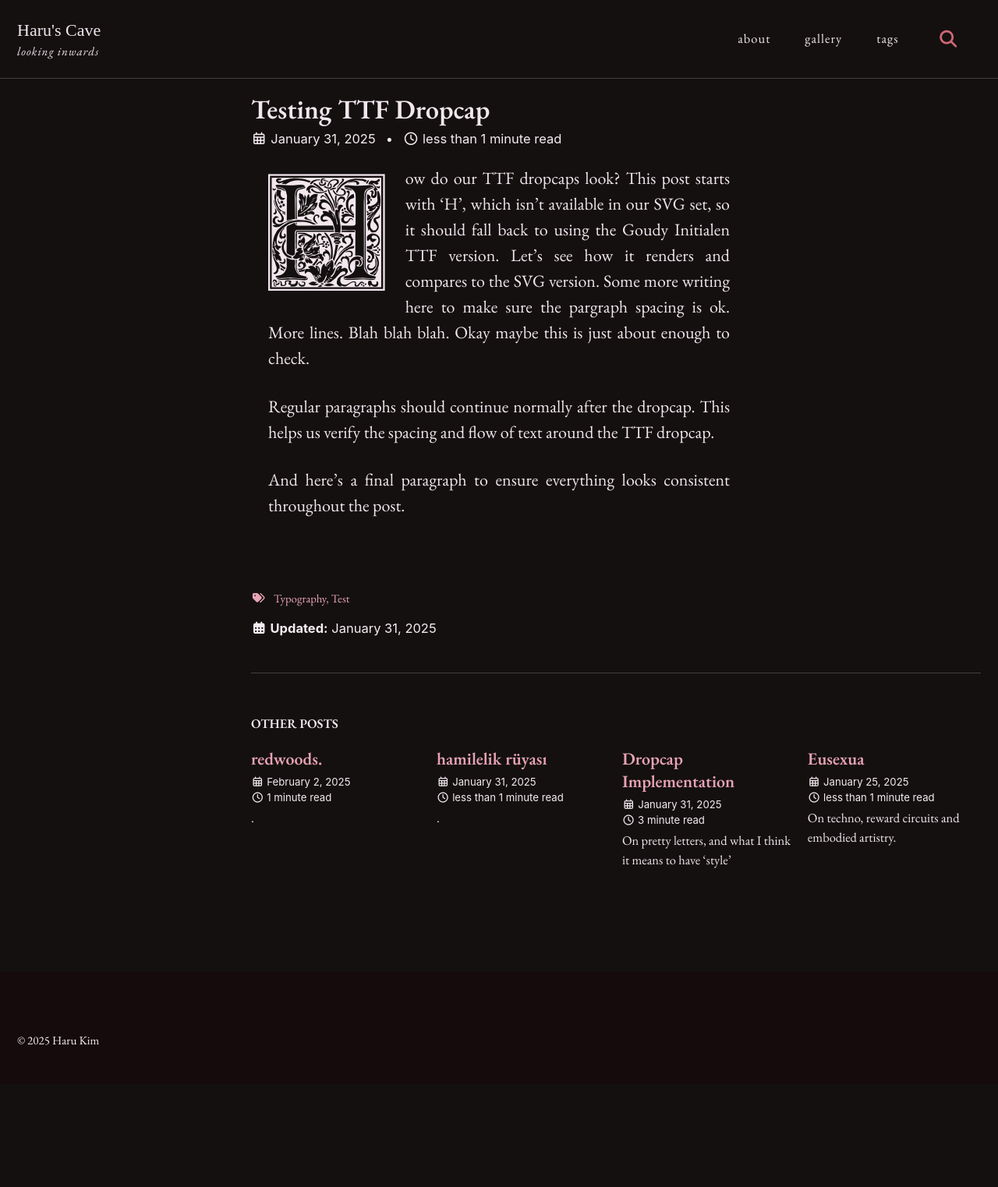
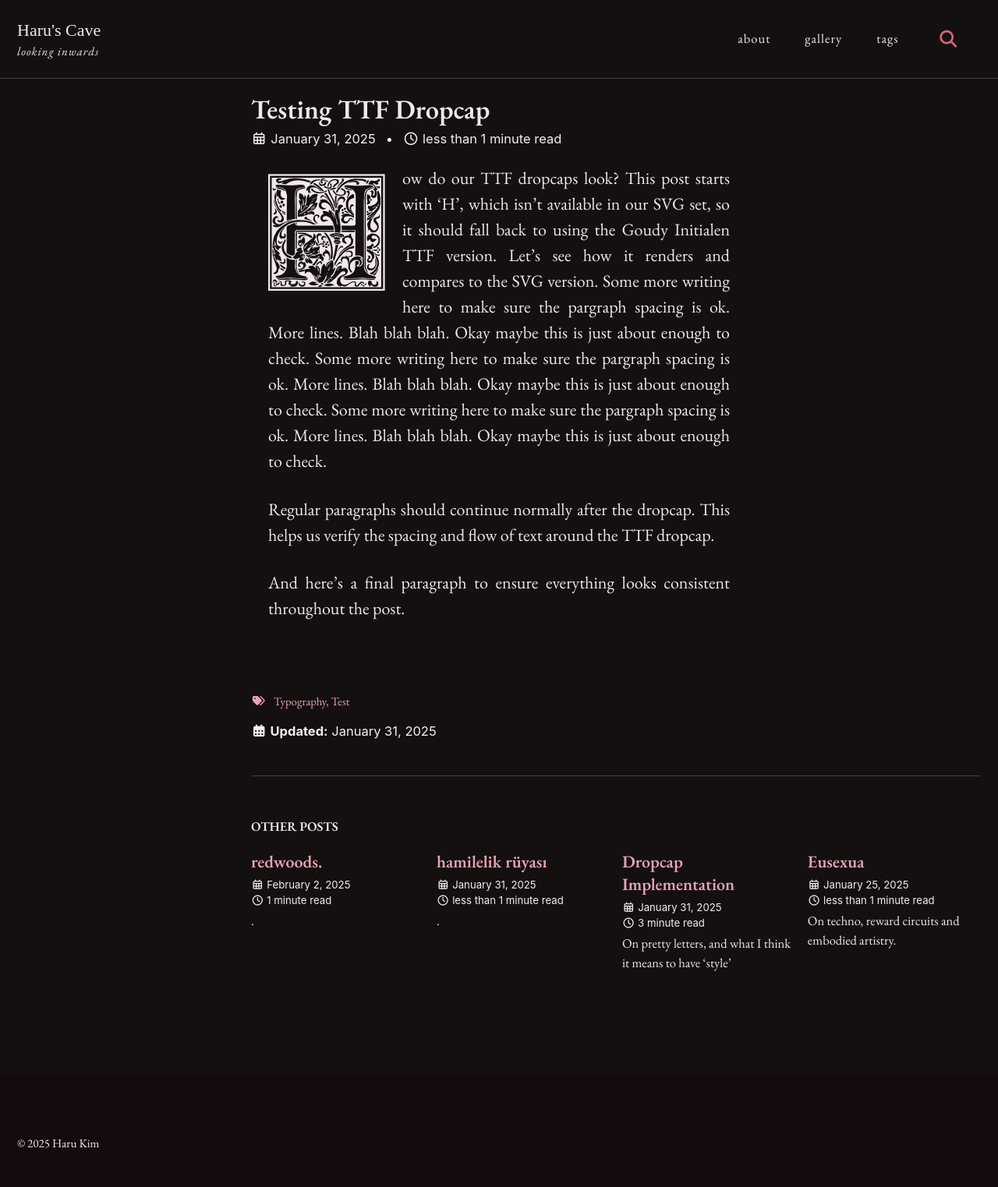
Before and after one commit to hxxru-u/hxxru-u.github.io, a Jekyll site: the page built from _posts/2025-01-31-testing-ttf-dropcap.md, in a window 1280 px wide. Shown: the whole page at 78% size. Built offline with Jekyll 4.4.1, drawn with Linux system fonts in a browser that asks for light colours; cached includes are drawn as plain includes; before the commit the page ends 1391 px from its top, so only the background shows below that.

Commit message:
TTF adjust 5

```diff
--- a/_posts/2025-01-31-testing-ttf-dropcap.md
+++ b/_posts/2025-01-31-testing-ttf-dropcap.md
@@ -9,7 +9,7 @@
 dropcap: true
 ---
 
-How do our TTF dropcaps look? This post starts with 'H', which isn't available in our SVG set, so it should fall back to using the Goudy Initialen TTF version. Let's see how it renders and compares to the SVG version. Some more writing here to make sure the pargraph spacing is ok. More lines. Blah blah blah. Okay maybe this is just about enough to check.
+How do our TTF dropcaps look? This post starts with 'H', which isn't available in our SVG set, so it should fall back to using the Goudy Initialen TTF version. Let's see how it renders and compares to the SVG version. Some more writing here to make sure the pargraph spacing is ok. More lines. Blah blah blah. Okay maybe this is just about enough to check. Some more writing here to make sure the pargraph spacing is ok. More lines. Blah blah blah. Okay maybe this is just about enough to check. Some more writing here to make sure the pargraph spacing is ok. More lines. Blah blah blah. Okay maybe this is just about enough to check.
 
 Regular paragraphs should continue normally after the dropcap. This helps us verify the spacing and flow of text around the TTF dropcap.
 
--- a/_sass/dropcaps.scss
+++ b/_sass/dropcaps.scss
@@ -9,8 +9,8 @@
     font-size: 8.5em;
     line-height: 1;
     padding-top: 0.02em;
-    padding-right: 0.1em;
-    margin-bottom: -0.08em;
+    padding-right: 0.08em;
+    margin-bottom: -0.12em;
     font-family: 'DropcapTTF' !important;  /* Force TTF font */
     color: $text-color;
     background-color: $background-color;
```
Also changed, not shown: _posts/2025-01-30-thinking-rocks.md (+4 -0 lines).
